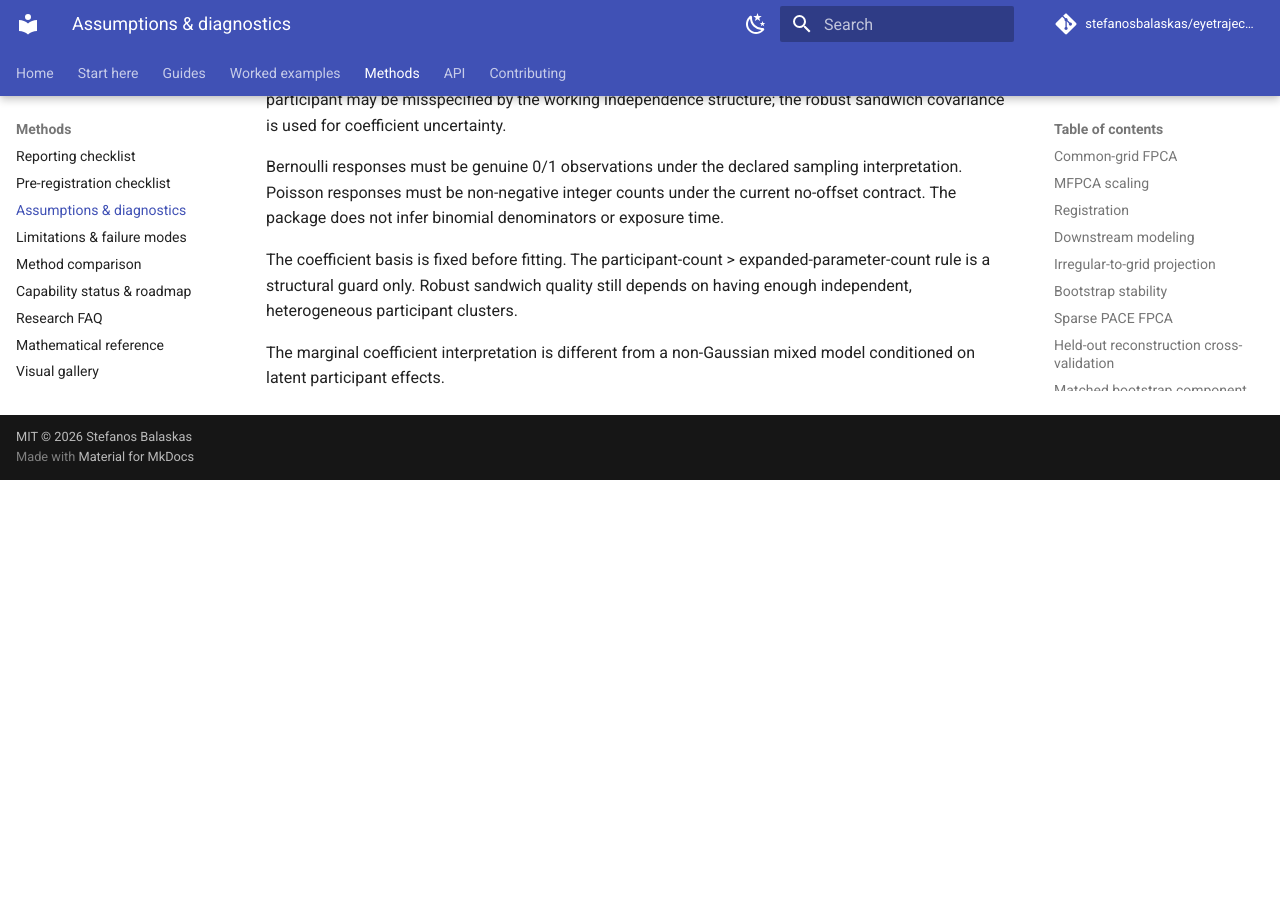
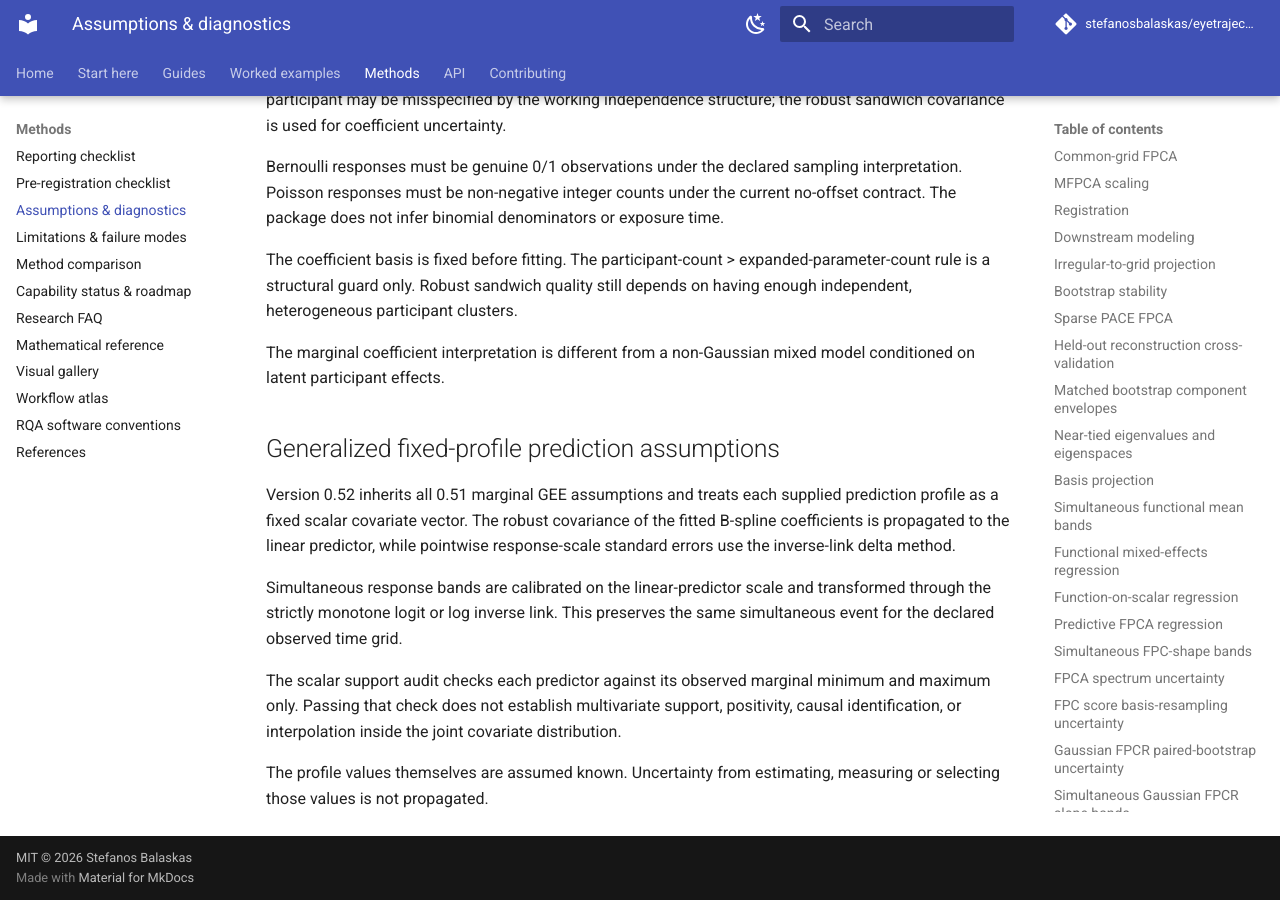
Before and after one commit to stefanosbalaskas/eyetrajectoriespy, an MkDocs documentation site: the page built from docs/methods/assumptions.md, in a window 1280 px wide and 900 px high, scrolled down 18621 px. Built offline with MkDocs 1.6.1 and Material for MkDocs 9.7.7, drawn with Linux system fonts in a browser that asks for light colours; comment, search, counter and statistics services are not loaded; before the commit the page ends 19101 px from its top, so only the background shows below that.

Commit message:
Add 0.52 methodological guidance

```diff
--- a/docs/methods/assumptions.md
+++ b/docs/methods/assumptions.md
@@ -573,3 +573,22 @@
 The coefficient basis is fixed before fitting. The participant-count > expanded-parameter-count rule is a structural guard only. Robust sandwich quality still depends on having enough independent, heterogeneous participant clusters.
 
 The marginal coefficient interpretation is different from a non-Gaussian mixed model conditioned on latent participant effects.
+
+## Generalized fixed-profile prediction assumptions
+
+Version 0.52 inherits all 0.51 marginal GEE assumptions and treats each supplied
+prediction profile as a fixed scalar covariate vector. The robust covariance of
+the fitted B-spline coefficients is propagated to the linear predictor, while
+pointwise response-scale standard errors use the inverse-link delta method.
+
+Simultaneous response bands are calibrated on the linear-predictor scale and
+transformed through the strictly monotone logit or log inverse link. This
+preserves the same simultaneous event for the declared observed time grid.
+
+The scalar support audit checks each predictor against its observed marginal
+minimum and maximum only. Passing that check does not establish multivariate
+support, positivity, causal identification, or interpolation inside the joint
+covariate distribution.
+
+The profile values themselves are assumed known. Uncertainty from estimating,
+measuring or selecting those values is not propagated.
```
